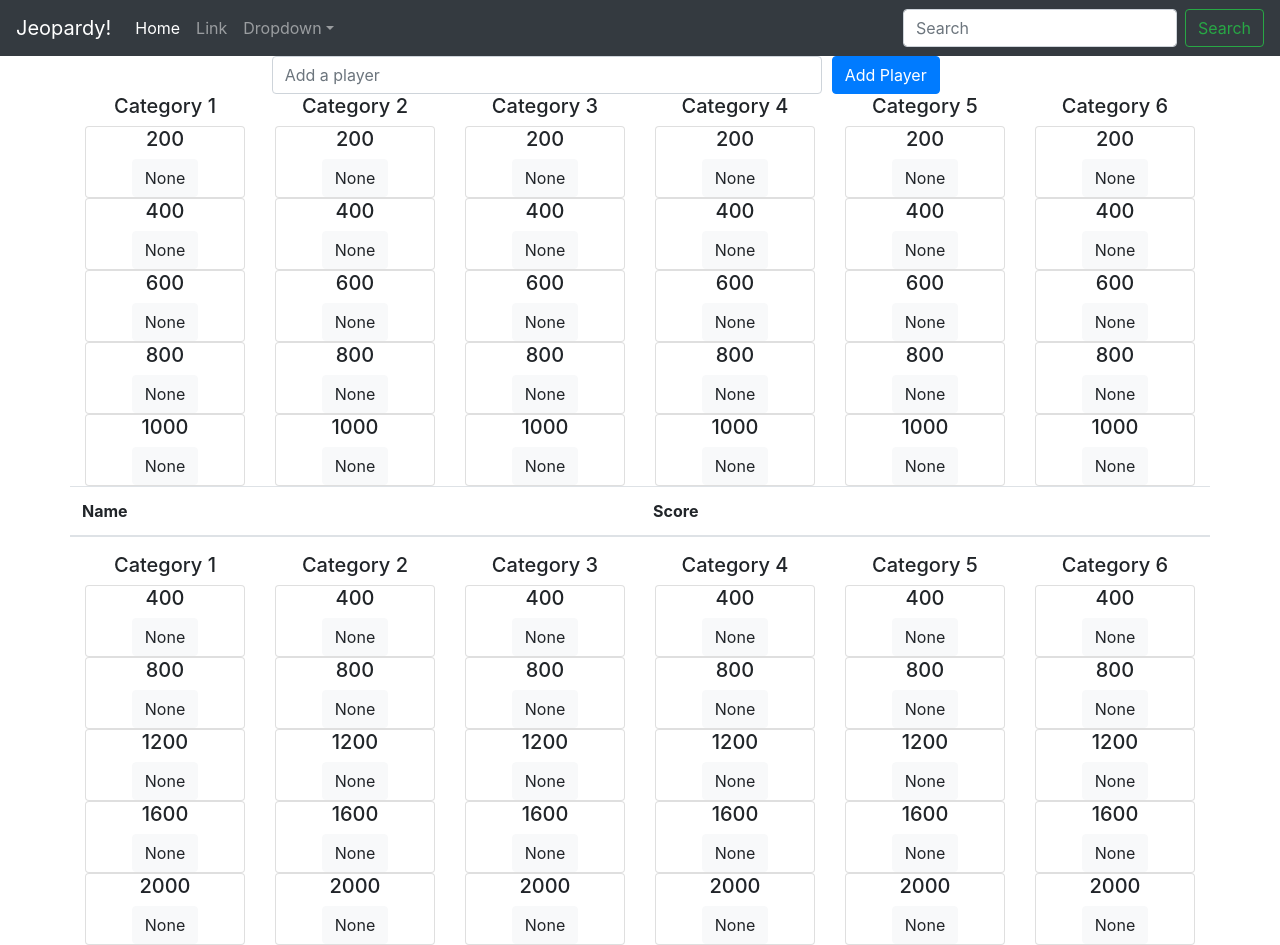
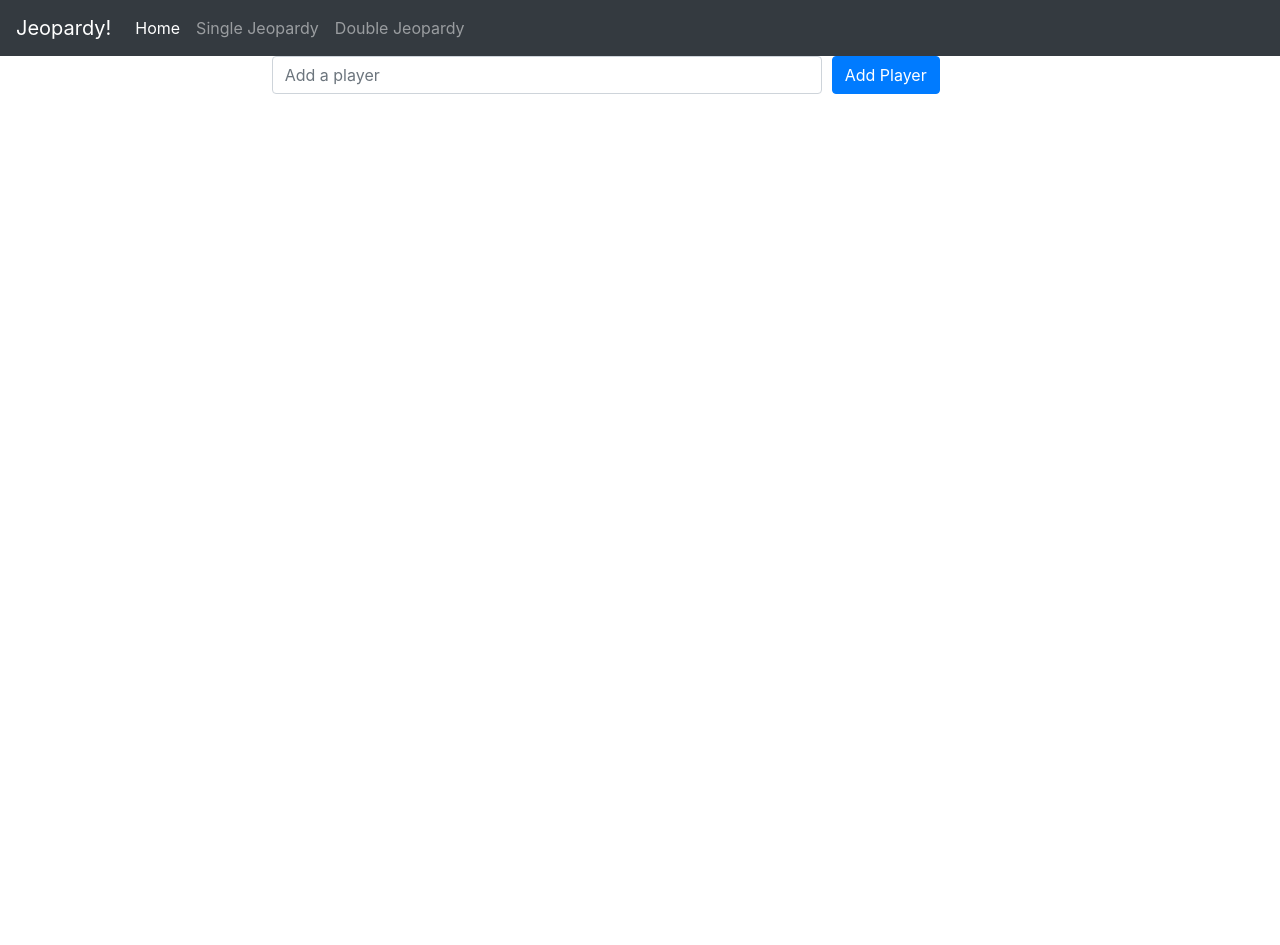
Before and after one commit to bstanton773/jeopardy, a React (Create React App) app: page / in a window 1280 px wide. After the commit the page ends 800 px from the top, so only its background shows below. Built offline with nearby package versions, Linux system fonts and the light colour scheme.

Commit message:
Switch between home, single, and double

```diff
--- a/package.json
+++ b/package.json
@@ -5,6 +5,7 @@
   "dependencies": {
     "react": "^16.5.2",
     "react-dom": "^16.5.2",
+    "react-router-dom": "^4.3.1",
     "react-scripts": "2.0.4"
   },
   "scripts": {
--- a/src/App.js
+++ b/src/App.js
@@ -1,7 +1,10 @@
 import React, { Component } from 'react';
 import Navigation from './Components/Navigation'
-import Board from './Components/Board'
+import Home from './Components/Home'
+import SingleJeopardy from './Components/SingleJeopardy'
 import DoubleJeopardy from './Components/DoubleJeopardy'
+
+import {Switch, Route} from 'react-router-dom';
 
 import questions from './static/data/questions'
 import doubleclues from './static/data/doubleclues'
@@ -57,8 +60,13 @@ class App extends Component {
     return (
       <div className="App">
         <Navigation />
-        <Board questions={questions} onAddScore={this.addScore} onAddScoreNone={this.addScoreNone} playerList={this.state.playerList} onSumbitPlayer={this.submitPlayer}/>
-        <DoubleJeopardy questions={doubleclues} onAddScore={this.addScore} onAddScoreNone={this.addScoreNone} playerList={this.state.playerList}/>
+        <div className="container">
+        <Switch>
+          <Route exact path="/" render={() => <Home onSumbitPlayer={this.submitPlayer}/>}></Route>
+          <Route exact path="/single" render={() => <SingleJeopardy questions={questions} onAddScore={this.addScore} onAddScoreNone={this.addScoreNone} playerList={this.state.playerList} />}></Route>
+          <Route exact path="/double" render={() => <DoubleJeopardy questions={doubleclues} onAddScore={this.addScore} onAddScoreNone={this.addScoreNone} playerList={this.state.playerList}/>}></Route>
+        </Switch>
+        </div>
       </div>
     );
   }
--- /dev/null
+++ b/src/Components/Home/index.js
@@ -0,0 +1,22 @@
+import React, { Component } from 'react'
+
+export default class Home extends Component {
+  render() {
+    return (
+      <div>
+        <form onSubmit={this.props.onSumbitPlayer}>
+          <div className="form-row">
+            <div className="col-2"></div>
+            <div className="col-6">
+              <input type="text" className="form-control" name="name" placeholder="Add a player" />
+            </div>
+            <div className="col-2">
+              <button type="submit" className="btn btn-primary">Add Player</button>
+            </div>
+            <div className="col-2"></div>
+          </div>
+        </form>
+      </div>
+    )
+  }
+}
--- a/src/Components/Navigation/index.js
+++ b/src/Components/Navigation/index.js
@@ -1,4 +1,5 @@
 import React, { Component } from 'react'
+import {NavLink} from 'react-router-dom'
 
 export default class Navigation extends Component {
   render() {
@@ -13,23 +14,15 @@ export default class Navigation extends Component {
         <div className="collapse navbar-collapse" id="collapsibleNavId">
           <ul className="navbar-nav mr-auto mt-2 mt-lg-0">
             <li className="nav-item active">
-              <a className="nav-link" href=" ">Home <span className="sr-only">(current)</span></a>
+              <NavLink className="nav-link" to="/">Home<span className="sr-only">(current)</span></NavLink>
             </li>
             <li className="nav-item">
-              <a className="nav-link" href=" ">Link</a>
+              <NavLink className="nav-link" to="/single">Single Jeopardy</NavLink>
             </li>
-            <li className="nav-item dropdown">
-              <a className="nav-link dropdown-toggle" href=" " id="dropdownId" data-toggle="dropdown" aria-haspopup="true" aria-expanded="false">Dropdown</a>
-              <div className="dropdown-menu" aria-labelledby="dropdownId">
-                <a className="dropdown-item" href=" ">Action 1</a>
-                <a className="dropdown-item" href=" ">Action 2</a>
-              </div>
+            <li className="nav-item">
+              <NavLink className="nav-link" to="/double">Double Jeopardy</NavLink>
             </li>
           </ul>
-          <form className="form-inline my-2 my-lg-0">
-            <input className="form-control mr-sm-2" type="text" placeholder="Search" />
-            <button className="btn btn-outline-success my-2 my-sm-0" type="submit">Search</button>
-          </form>
         </div>
       </nav>
       </div>
--- a/src/Components/Board/index.js
+++ b/src/Components/SingleJeopardy/index.js
@@ -3,23 +3,12 @@ import QuestionItem from '../QuestionItem'
 import PlayerScore from '../PlayerScore'
 
 
-export default class Board extends Component {
+export default class SingleJeopardy extends Component {
 
   render() {
     return (
       <div className="container">
-        <form onSubmit={this.props.onSumbitPlayer}>
-          <div className="form-row">
-            <div className="col-2"></div>
-            <div className="col-6">
-              <input type="text" className="form-control" name="name" placeholder="Add a player" />
-            </div>
-            <div className="col-2">
-              <button type="submit" className="btn btn-primary">Add Player</button>
-            </div>
-            <div className="col-2"></div>
-          </div>
-        </form>
+
         <div className="row">
           <div className="col-2"><h5 align="center">Category 1</h5></div>
           <div className="col-2"><h5 align="center">Category 2</h5></div>
--- a/src/index.js
+++ b/src/index.js
@@ -1,11 +1,11 @@
 import React from 'react';
 import ReactDOM from 'react-dom';
 import App from './App';
-import * as serviceWorker from './serviceWorker';
+import { BrowserRouter } from "react-router-dom";
 
-ReactDOM.render(<App />, document.getElementById('root'));
-
-// If you want your app to work offline and load faster, you can change
-// unregister() to register() below. Note this comes with some pitfalls.
-// Learn more about service workers: http://bit.ly/CRA-PWA
-serviceWorker.unregister();
+ReactDOM.render(
+  <BrowserRouter>
+    <App />
+  </BrowserRouter>,
+  document.getElementById("root")
+);
```
Also changed, not shown: 1 other file (tests, documents, lock files or other folders).
